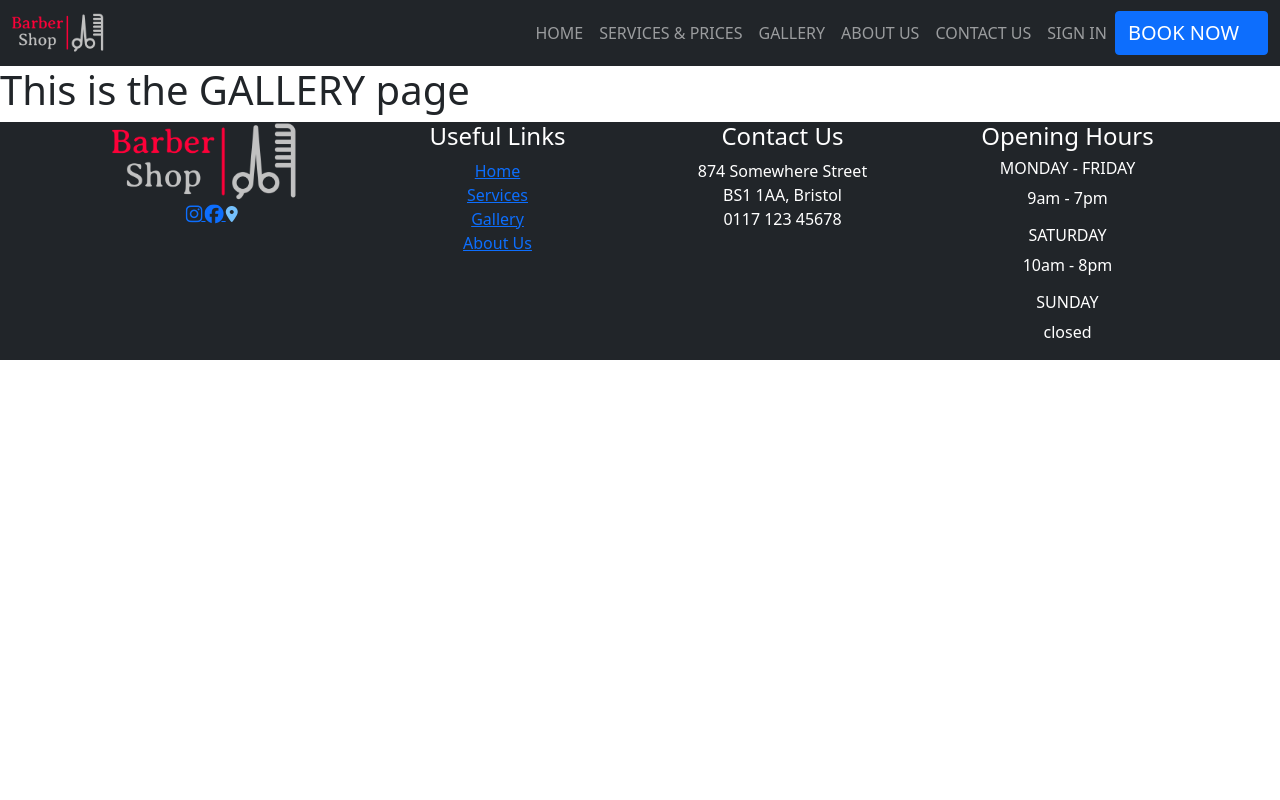
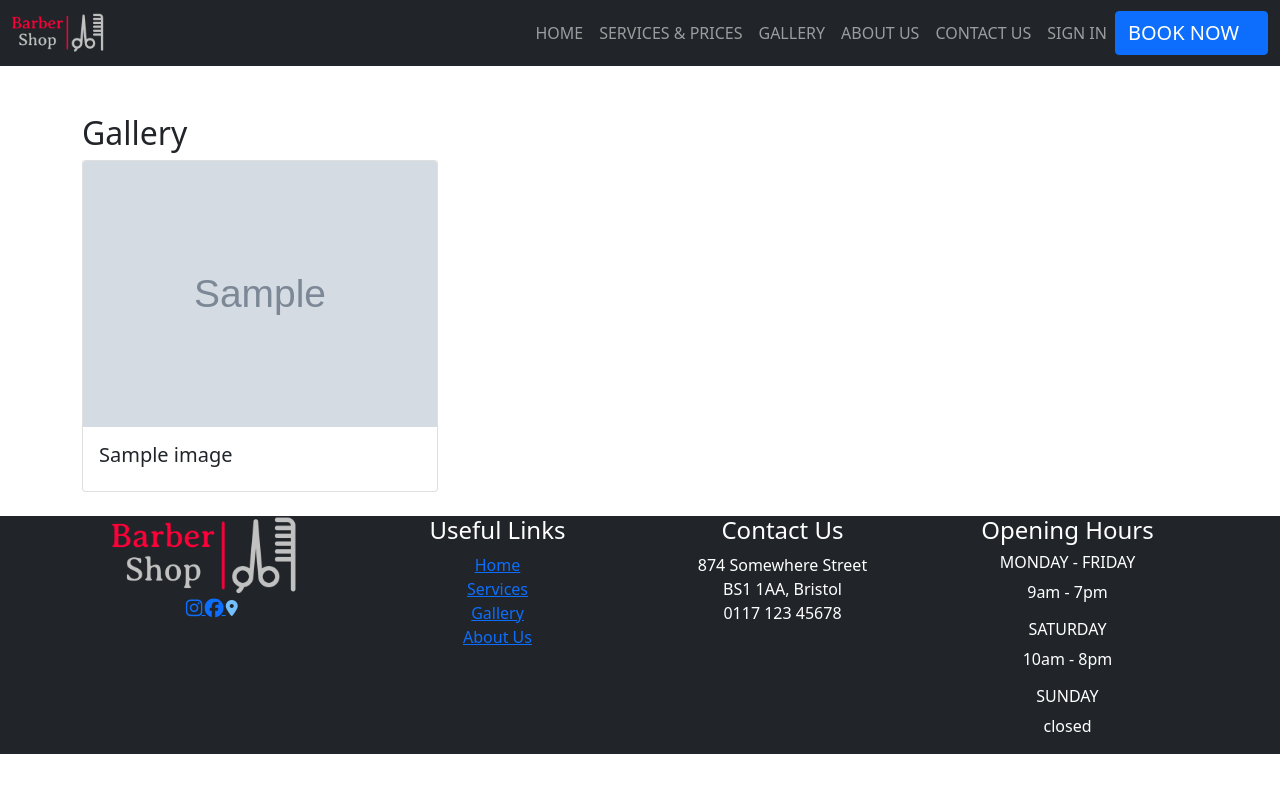
Before and after one commit to huss-al/barber_shop, a Django app: template templates/main/gallery.html in a window 1280 px wide. Run offline with Django 4.2, Linux system fonts and the light colour scheme; the template is opened without the code that fills it: most values are stand-ins (such as "Sample title", 1, 10 or a date in 2020); grey boxes marked "Sample" are stand-in pictures; some libraries are stand-ins or nearby versions.

Commit message:
html pages all created

```diff
--- a/templates/main/gallery.html
+++ b/templates/main/gallery.html
@@ -1,6 +1,25 @@
+<!-- templates/main/gallery.html -->
 {% extends 'base.html' %}
+{% load static %}
+
+{% block title %}
+Gallery
+{% endblock %}
 
 {% block content %}
-    <h1>This is the GALLERY page</h1>
-    <!-- Add more content specific to the home page if needed -->
+<div class="container mt-5">
+    <h2>Gallery</h2>
+    <div class="row">
+        {% for image in images %}
+        <div class="col-md-4 mb-4">
+            <div class="card">
+                <img src="{{ image.image.url }}" class="card-img-top" alt="{{ image.title }}">
+                <div class="card-body">
+                    <h5 class="card-title">{{ image.title }}</h5>
+                </div>
+            </div>
+        </div>
+        {% endfor %}
+    </div>
+</div>
 {% endblock %}
```
Also changed, not shown: templates/main/about_us.html (+19 -2 lines).
